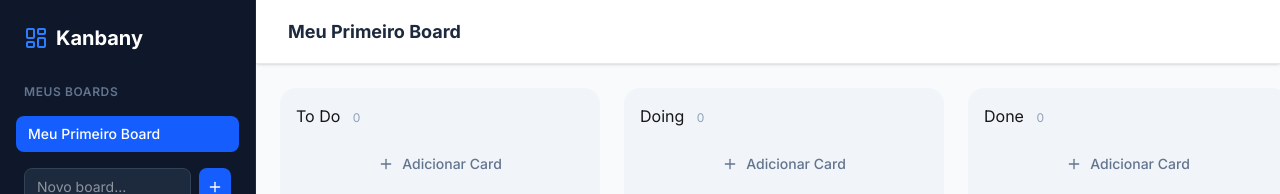
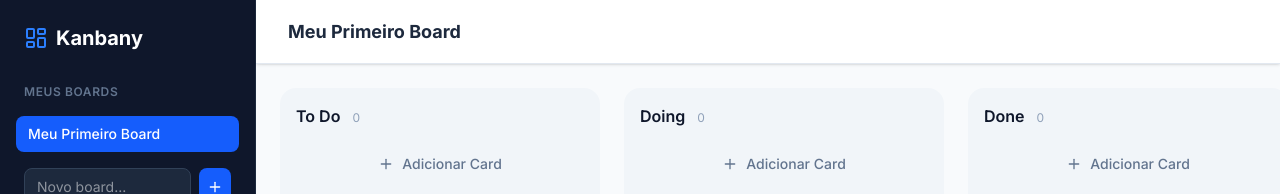
Before and after one commit to EwertonZ/kambany, a Next.js app: page / in a window 1280 px wide. Shown: the top 194 px of the page. Built offline with nearby package versions, Linux system fonts and the light colour scheme.

Commit message:
Fix no titulo das colunas

```diff
--- a/src/components/KanbanBoard.tsx
+++ b/src/components/KanbanBoard.tsx
@@ -98,7 +98,7 @@ function ColumnView({ column, onCardClick }: { column: Column, onCardClick: (car
   return (
     <div className="flex flex-col bg-slate-100 rounded-2xl w-[320px] shrink-0 max-h-full">
       <div className="p-4 flex justify-between items-center group">
-        <h3 className="font-semiboldtext-slate-900">{column.title} <span className="text-xs font-normal text-slate-400 ml-2">{column.cards.length}</span></h3>
+        <h3 className="font-semibold text-slate-900">{column.title} <span className="text-xs font-normal text-slate-400 ml-2">{column.cards.length}</span></h3>
         <button onClick={() => { if(confirm("Excluir coluna?")) deleteColumn(column.id) }} className="text-slate-400 hover:text-red-500 opacity-0 group-hover:opacity-100 transition-opacity">
           <X size={16} />
         </button>
```
